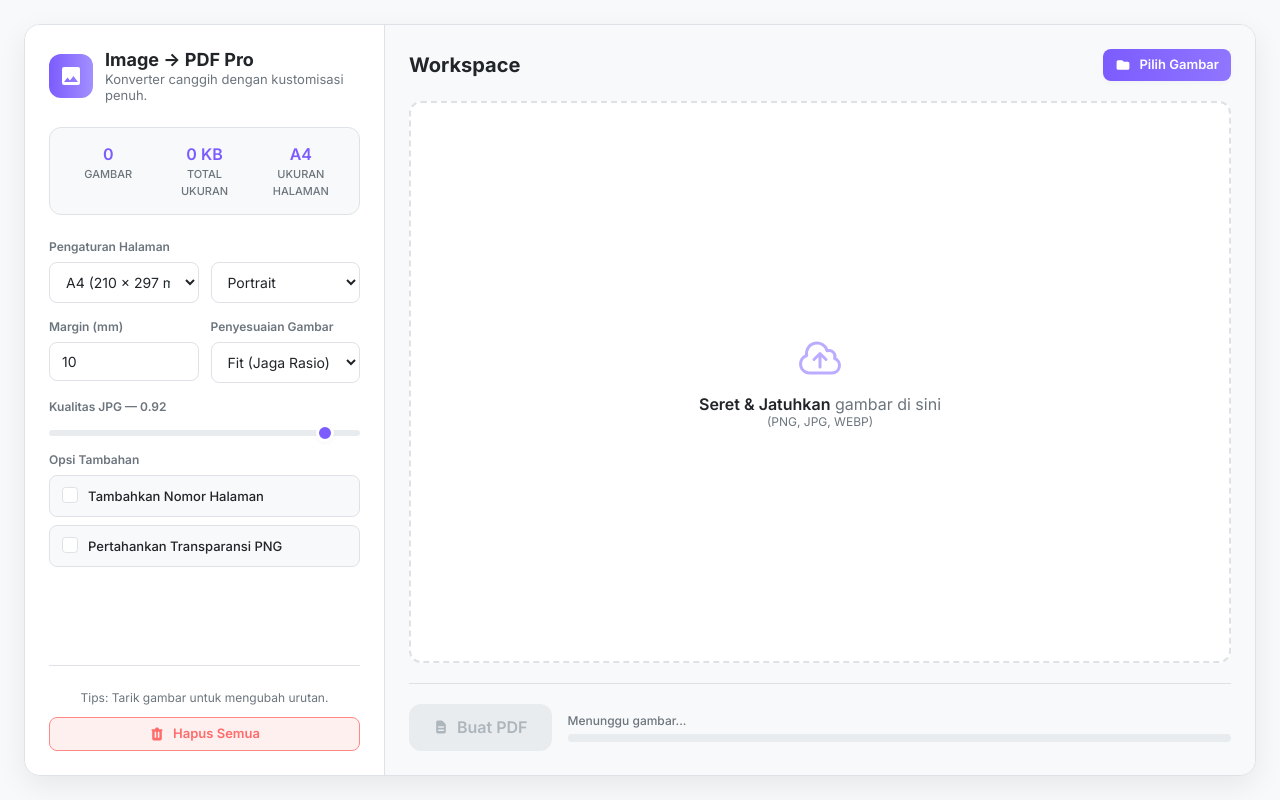
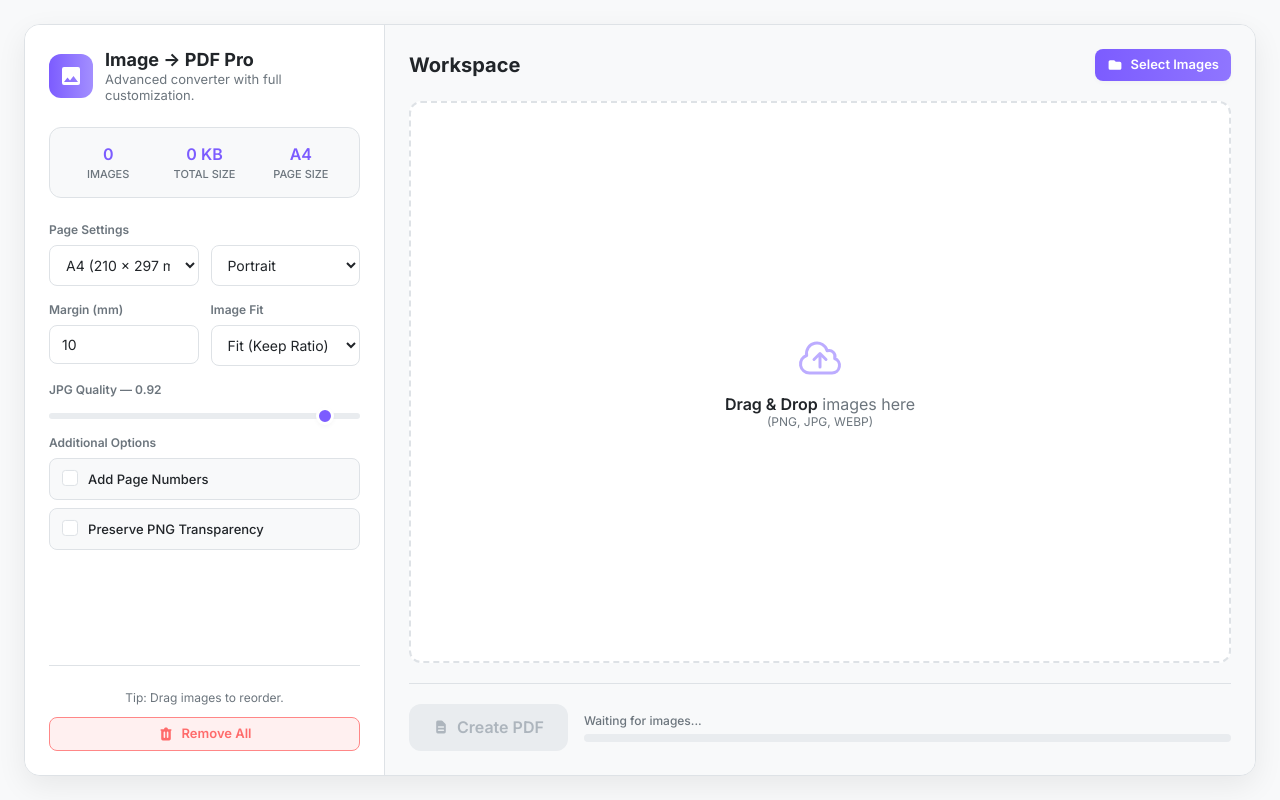
Before and after one commit to SaudiBrother/Pdf-file-maker, a plain HTML site: page index.html in a window 1280 px wide. Drawn offline with nearby package versions, Linux system fonts and the light colour scheme; a script that the page names is missing.

Commit message:
Translate index.html content to English
Updated HTML content from Indonesian to English.

```diff
--- a/index.html
+++ b/index.html
@@ -1,10 +1,10 @@
 <!doctype html>
-<html lang="id">
+<html lang="en">
 <head>
   <meta charset="utf-8" />
   <meta name="viewport" content="width=device-width,initial-scale=1" />
   <title>Pro Image → PDF Converter</title>
-  <meta name="description" content="Konverter gambar ke PDF profesional — drag & drop, reorder, rotasi, opsi ukuran halaman, orientasi, margin, kualitas, penyesuaian gambar, dan penomoran halaman."/>
+  <meta name="description" content="Professional image to PDF converter — drag & drop, reorder, rotation, page size options, orientation, margins, quality, image adjustment, and page numbering."/>
 
   <link rel="preconnect" href="https://fonts.gstatic.com" crossorigin>
   <link href="https://fonts.googleapis.com/css2?family=Inter:wght@300;400;500;600;700;800&display=swap" rel="stylesheet">
@@ -17,8 +17,8 @@
 <body>
   <div class="processing-overlay" id="processingOverlay">
     <div class="spinner"></div>
-    <p>Memproses PDF Anda...</p>
-    <span id="overlayStatus">Mempersiapkan...</span>
+    <p>Processing your PDF...</p>
+    <span id="overlayStatus">Preparing...</span>
   </div>
 
   <div class="modal-overlay" id="imageModal">
@@ -37,26 +37,26 @@
           </div>
           <div>
             <h1>Image → PDF Pro</h1>
-            <p>Konverter canggih dengan kustomisasi penuh.</p>
+            <p>Advanced converter with full customization.</p>
           </div>
         </div>
 
         <div class="hud">
-          <div class="stat"><strong id="count">0</strong><small>Gambar</small></div>
-          <div class="stat"><strong id="totalSize">0 KB</strong><small>Total Ukuran</small></div>
-          <div class="stat"><strong id="pages">A4</strong><small>Ukuran Halaman</small></div>
+          <div class="stat"><strong id="count">0</strong><small>Images</small></div>
+          <div class="stat"><strong id="totalSize">0 KB</strong><small>Total Size</small></div>
+          <div class="stat"><strong id="pages">A4</strong><small>Page Size</small></div>
         </div>
 
         <div class="options">
           <div class="option-group">
-            <label class="small">Pengaturan Halaman</label>
+            <label class="small">Page Settings</label>
             <div class="row">
-              <select id="pageSize" aria-label="Pilih ukuran halaman">
+              <select id="pageSize" aria-label="Select page size">
                 <option value="a4">A4 (210 × 297 mm)</option>
                 <option value="letter">Letter (216 × 279 mm)</option>
                 <option value="custom">Custom (mm)</option>
               </select>
-              <select id="orientation" aria-label="Pilih orientasi" style="width:150px;">
+              <select id="orientation" aria-label="Select orientation" style="width:150px;">
                 <option value="portrait">Portrait</option>
                 <option value="landscape">Landscape</option>
               </select>
@@ -66,12 +66,12 @@
           <div id="customSizeRow" class="option-group" style="display:none;">
             <div class="row">
               <div>
-                <label for="customW" class="small">Lebar (mm)</label>
-                <input id="customW" type="number" min="1" placeholder="Lebar" />
+                <label for="customW" class="small">Width (mm)</label>
+                <input id="customW" type="number" min="1" placeholder="Width" />
               </div>
               <div>
-                <label for="customH" class="small">Tinggi (mm)</label>
-                <input id="customH" type="number" min="1" placeholder="Tinggi" />
+                <label for="customH" class="small">Height (mm)</label>
+                <input id="customH" type="number" min="1" placeholder="Height" />
               </div>
             </div>
           </div>
@@ -82,38 +82,38 @@
               <input id="margin" type="number" min="0" max="100" value="10" />
             </div>
             <div class="option-group">
-              <label class="small" for="imageFit">Penyesuaian Gambar</label>
-              <select id="imageFit" aria-label="Pilih cara penyesuaian gambar">
-                <option value="fit">Fit (Jaga Rasio)</option>
-                <option value="stretch">Stretch (Penuhi)</option>
-                <option value="cover">Cover (Tutup Area)</option>
+              <label class="small" for="imageFit">Image Fit</label>
+              <select id="imageFit" aria-label="Select image fitting method">
+                <option value="fit">Fit (Keep Ratio)</option>
+                <option value="stretch">Stretch (Fill)</option>
+                <option value="cover">Cover (Cover Area)</option>
               </select>
             </div>
           </div>
 
           <div class="option-group">
-            <label class="small" for="quality">Kualitas JPG — <span id="qualityValue">0.92</span></label>
+            <label class="small" for="quality">JPG Quality — <span id="qualityValue">0.92</span></label>
             <input id="quality" type="range" min="0.1" max="1" step="0.01" value="0.92" />
           </div>
 
           <div class="option-group">
-            <label class="small">Opsi Tambahan</label>
+            <label class="small">Additional Options</label>
             <div class="checkbox-group">
               <input type="checkbox" id="pageNumbers">
-              <label for="pageNumbers">Tambahkan Nomor Halaman</label>
+              <label for="pageNumbers">Add Page Numbers</label>
             </div>
             <div class="checkbox-group">
               <input type="checkbox" id="preservePng">
-              <label for="preservePng">Pertahankan Transparansi PNG</label>
+              <label for="preservePng">Preserve PNG Transparency</label>
             </div>
           </div>
         </div>
 
         <div class="footer-actions">
-          <div class="hint">Tips: Tarik gambar untuk mengubah urutan.</div>
+          <div class="hint">Tip: Drag images to reorder.</div>
           <button class="btn danger small" id="removeAllBtn">
             <svg xmlns="http://www.w3.org/2000/svg" viewBox="0 0 20 20" fill="currentColor"><path fill-rule="evenodd" d="M9 2a1 1 0 00-.894.553L7.382 4H4a1 1 0 000 2v10a2 2 0 002 2h8a2 2 0 002-2V6a1 1 0 100-2h-3.382l-.724-1.447A1 1 0 0011 2H9zM7 8a1 1 0 012 0v6a1 1 0 11-2 0V8zm5-1a1 1 0 00-1 1v6a1 1 0 102 0V8a1 1 0 00-1-1z" clip-rule="evenodd"></path></svg>
-            Hapus Semua
+            Remove All
           </button>
         </div>
       </section>
@@ -123,7 +123,7 @@
           <h2 id="workspaceTitle">Workspace</h2>
           <button class="btn primary small" id="uploadBtn">
             <svg xmlns="http://www.w3.org/2000/svg" viewBox="0 0 20 20" fill="currentColor"><path d="M2 6a2 2 0 012-2h5l2 2h5a2 2 0 012 2v6a2 2 0 01-2 2H4a2 2 0 01-2-2V6z"></path><path d="M10 9a1 1 0 011 1v1h1a1 1 0 110 2h-1v1a1 1 0 11-2 0v-1H8a1 1 0 110-2h1v-1a1 1 0 011-1z"></path></svg>
-            Pilih Gambar
+            Select Images
           </button>
         </div>
 
@@ -132,7 +132,7 @@
         <div class="thumb-container">
           <div id="drop-zone">
             <svg xmlns="http://www.w3.org/2000/svg" fill="none" viewBox="0 0 24 24" stroke-width="1.5" stroke="currentColor"><path stroke-linecap="round" stroke-linejoin="round" d="M12 16.5V9.75m0 0l-3 3m3-3l3 3M6.75 19.5a4.5 4.5 0 01-1.41-8.775 5.25 5.25 0 0110.233-2.33 3 3 0 013.758 3.848A3.752 3.752 0 0118 19.5H6.75z"></path></svg>
-            <p><strong>Seret & Jatuhkan</strong> gambar di sini</p>
+            <p><strong>Drag & Drop</strong> images here</p>
             <span class="hint">(PNG, JPG, WEBP)</span>
           </div>
 
@@ -142,10 +142,10 @@
         <div class="workspace-footer">
           <button class="btn primary large" id="createBtn" disabled>
             <svg xmlns="http://www.w3.org/2000/svg" viewBox="0 0 20 20" fill="currentColor"><path fill-rule="evenodd" d="M4 4a2 2 0 012-2h4.586A2 2 0 0112 2.586L15.414 6A2 2 0 0116 7.414V16a2 2 0 01-2 2H6a2 2 0 01-2-2V4zm2 6a1 1 0 011-1h6a1 1 0 110 2H7a1 1 0 01-1-1zm1 3a1 1 0 100 2h6a1 1 0 100-2H7z" clip-rule="evenodd"></path></svg>
-            Buat PDF
+            Create PDF
           </button>
           <div class="progress-wrap">
-            <div class="status-text" id="statusText">Menunggu gambar...</div>
+            <div class="status-text" id="statusText">Waiting for images...</div>
             <div class="progress">
               <i id="progressBar"></i>
             </div>
@@ -157,4 +157,4 @@
 
   <script src="js/script.js"></script>
 </body>
-</html>
+    </html>
```
